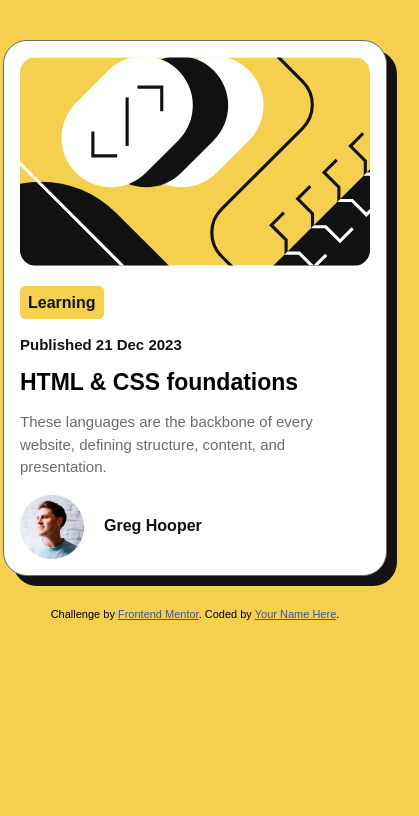
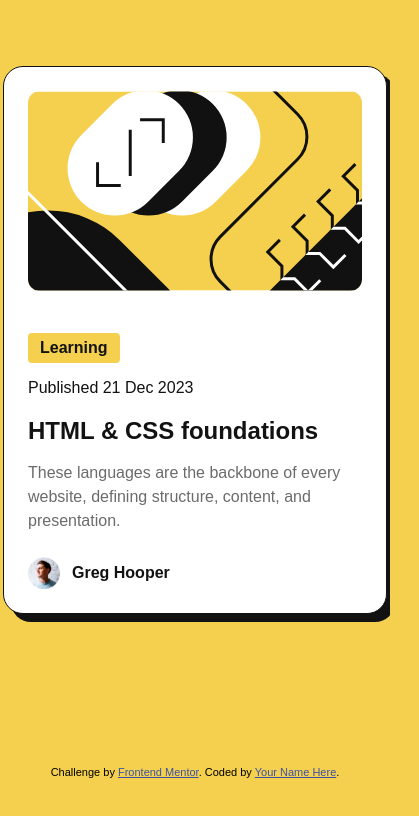
Before and after one commit to Fabricekener/Blog-card, a plain HTML site: page blog-preview-card-main/index.html in a window 390 px wide. Shown: the whole page, 419 px wide, since content can reach past the window. Drawn offline with Linux system fonts and the light colour scheme; a web font is replaced by a local one.

Commit message:
Fix responsive layout

```diff
--- a/blog-preview-card-main/style.css
+++ b/blog-preview-card-main/style.css
@@ -1,89 +1,97 @@
-:root{
+:root {
     --Yellow: hsl(47, 88%, 63%);
     --White: hsl(0, 0%, 100%);
     --Gray-500: hsl(0, 0%, 42%);
     --Gray-950: hsl(0, 0%, 7%);
 }
 
-body{
+* {
+    box-sizing: border-box;
+}
+
+body {
+    margin: 0;
+    min-height: 100vh;
     background: var(--Yellow);
     display: grid;
-    justify-content: center;
-    align-items: center;
+    place-items: center;
     font-family: "Figtree", sans-serif;
-    font-weight: 500,800;
-
-}
-.image{
-    width: 100%;
-    height: 100%;
-    border-radius: 1rem;
-    margin-bottom: 1.5rem;
-
+    font-weight: 500;
 }
 
-.article{
-    display: block;
-    justify-content: center;
-    align-items: center;
-    border: 1.5px solid var(--Gray-500);
-    border-radius: 1.5rem;
-    padding: 1rem;
-    margin: 2rem;
-    width: 350px;
+.article {
+    width: 384px;
+    padding: 24px;
     background: var(--White);
-    box-shadow: 10px 10px var(--Gray-950);
+    border: 1px solid var(--Gray-950);
+    border-radius: 20px;
+    box-shadow: 8px 8px var(--Gray-950);
 }
 
-span{
-    background: var(--Yellow);
-    padding: 0.5rem;
-    color: var(--Gray-950);
-    font-weight: 700;
-    border-radius: 5px;
-
+.image {
+    display: block;
+    width: 100%;
+    border-radius: 12px;
+    margin-bottom: 24px;
 }
 
-p{
-    color: var(--Gray-500);
-    font-size: 15px;
+span {
+    display: inline-block;
+    background: var(--Yellow);
+    padding: 6px 12px;
+    color: var(--Gray-950);
+    font-weight: 800;
+    border-radius: 4px;
 }
 
-.logo{
-    display: flex;
-    align-items: center;
-    gap: 20px;
-}
-.text-logo{
-    color: var(--Gray-950);
-    font-weight: 700;
-}
-h1{
-    font-size: 23px;
+p {
+    color: var(--Gray-500);
+    font-size: 16px;
 }
 
-.date{
+.date {
     color: var(--Gray-950);
-    margin-top: 1.5rem;
-    font-weight: bold;
+    margin-top: 16px;
+    font-weight: 500;
 }
-.text{
+
+h1 {
+    font-size: 24px;
+    color: var(--Gray-950);
+    margin: 20px 0 16px;
+    font-weight: 800;
+}
+
+.text {
     line-height: 1.5;
 }
 
-@media(max-width:375px){
+.logo {
+    display: flex;
+    align-items: center;
+    gap: 12px;
+    margin-top: 24px;
+}
 
-    .article{
-        display: block;
-        justify-content: center;
-        align-items: center;
-        width: 375px;
-        height: 300px;
+.logo img {
+    width: 32px;
+    height: 32px;
+}
+
+.text-logo {
+    color: var(--Gray-950);
+    font-weight: 800;
+}
+
+.attribution {
+    margin-top: 20px;
+    font-size: 11px;
+    text-align: center;
+}
+
+@media (max-width: 375px) {
+    .article {
+        width: calc(100% - 40px);
+        padding: 20px;
     }
 }
-
-@media(min-width:1440px){
-    .article{
-        width: 1440px;
-    }
-}
```
